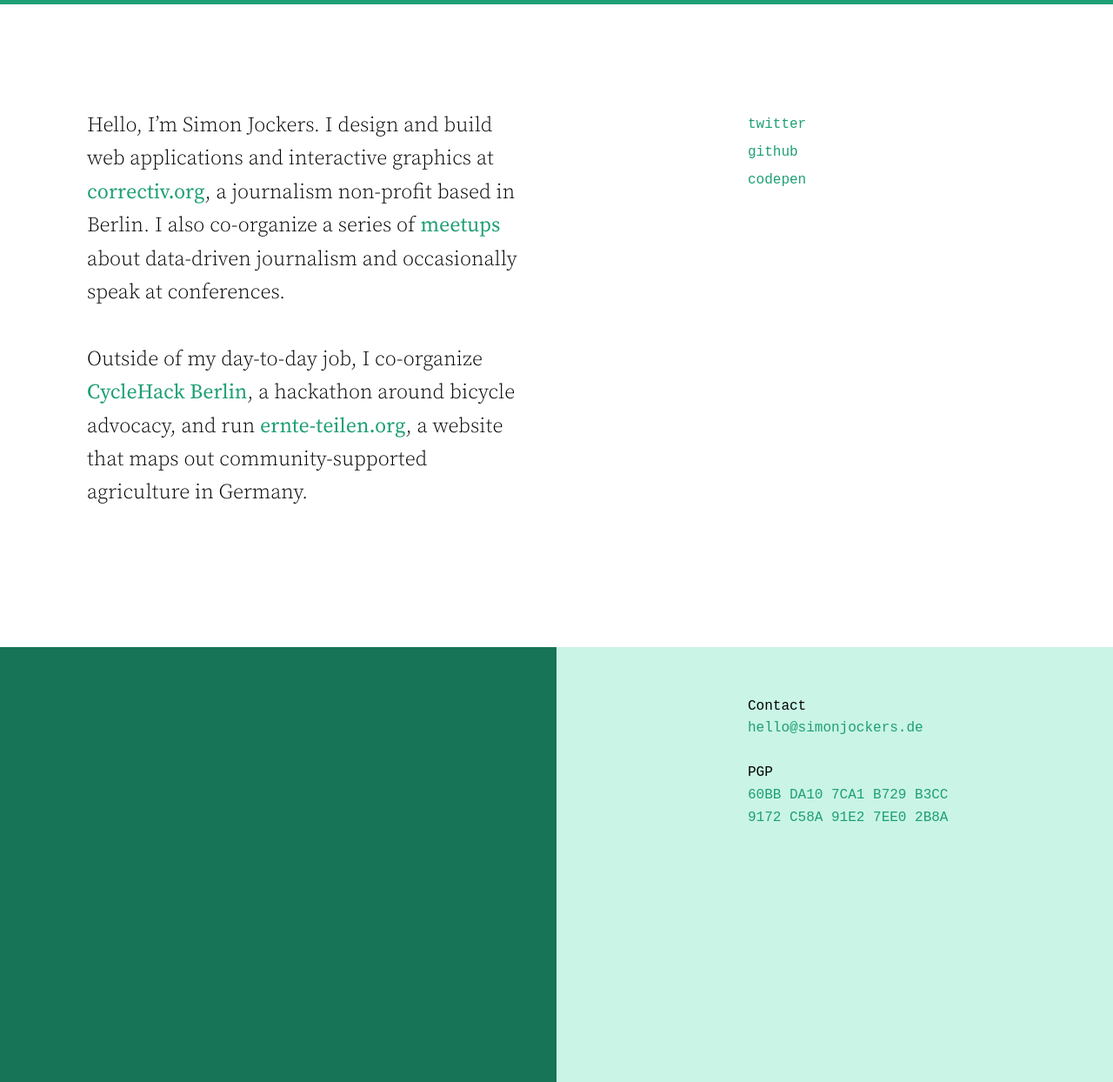
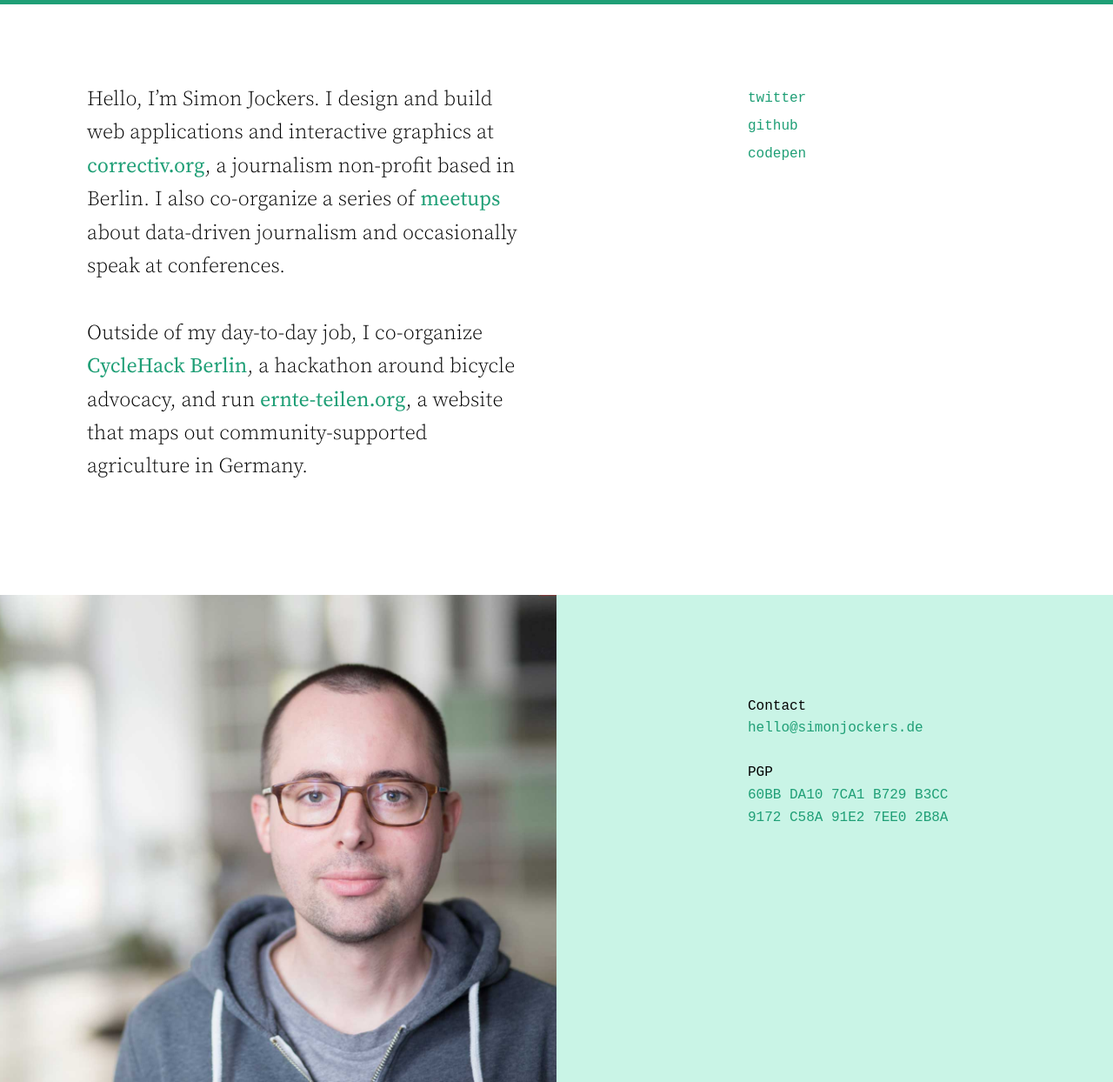
Before and after one commit to sjockers/simonjockers.de, a Jekyll site: the page built from index.md, in a window 1280 px wide. Shown: the whole page at 87% size. Built offline with Jekyll 4.4.1, drawn with Linux system fonts in a browser that asks for light colours.

Commit message:
Add portrait to footer.

```diff
--- a/_sass/_layout.scss
+++ b/_sass/_layout.scss
@@ -14,11 +14,6 @@ body {
   @include media-query($screen-s) {
     margin: $padding*2 auto;
   }
-
-  @include media-query($screen-l) {
-    margin: $padding*3 auto;
-  }
-
 }
 
 .main {
@@ -54,10 +49,11 @@ body {
   margin: 0;
   display: block;
   float: left;
-  font-size: $small-font-size;
+  font-size: $base-font-size;
 
   @include media-query($screen-s) {
     width: 40%;
+    font-size: $small-font-size;
   }
 
   @include media-query($screen-m) {
@@ -99,7 +95,10 @@ body {
       content: "";
       position: absolute;
       display: block;
-      background: darken($hilight-color, 10);
+      background-color: darken($hilight-color, 10);
+      background-image: url('/assets/images/portrait.jpg');
+      background-position: right center;
+      background-size: cover;
       top: 0;
       bottom: 0;
       width: 60%;
@@ -120,7 +119,7 @@ body {
     @include media-query($screen-s) {
       width: 40%;
       margin-left: 60%;
-      min-height: 400px;
+      min-height: 420px;
     }
 
     @include media-query($screen-m) {
@@ -132,7 +131,8 @@ body {
       width: 50%;
       margin-left: 50%;
       padding-left: 220px;
-      min-height: 500px;
+      padding-top: $padding*3;
+      min-height: 560px;
     }
   }
 }
```
Also changed, not shown: assets/images/portrait.jpg (added).
